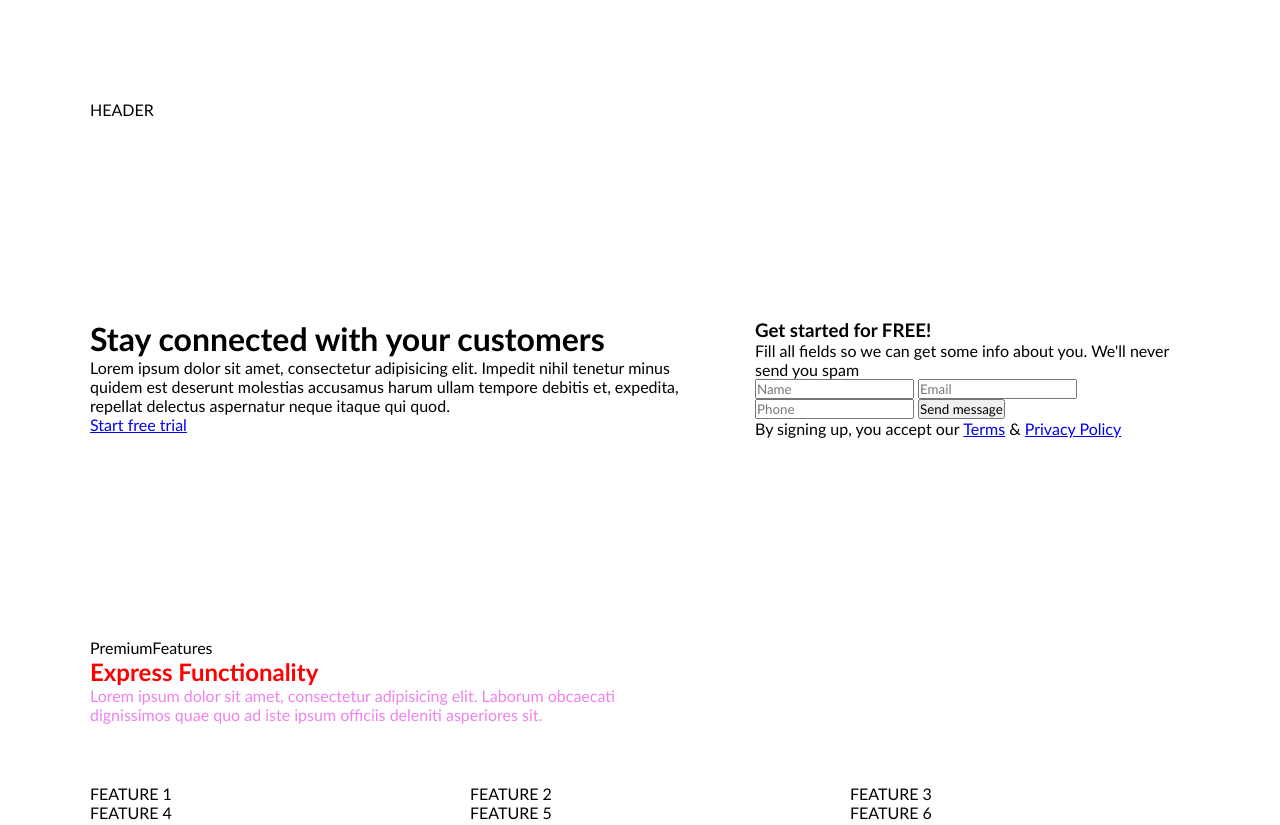
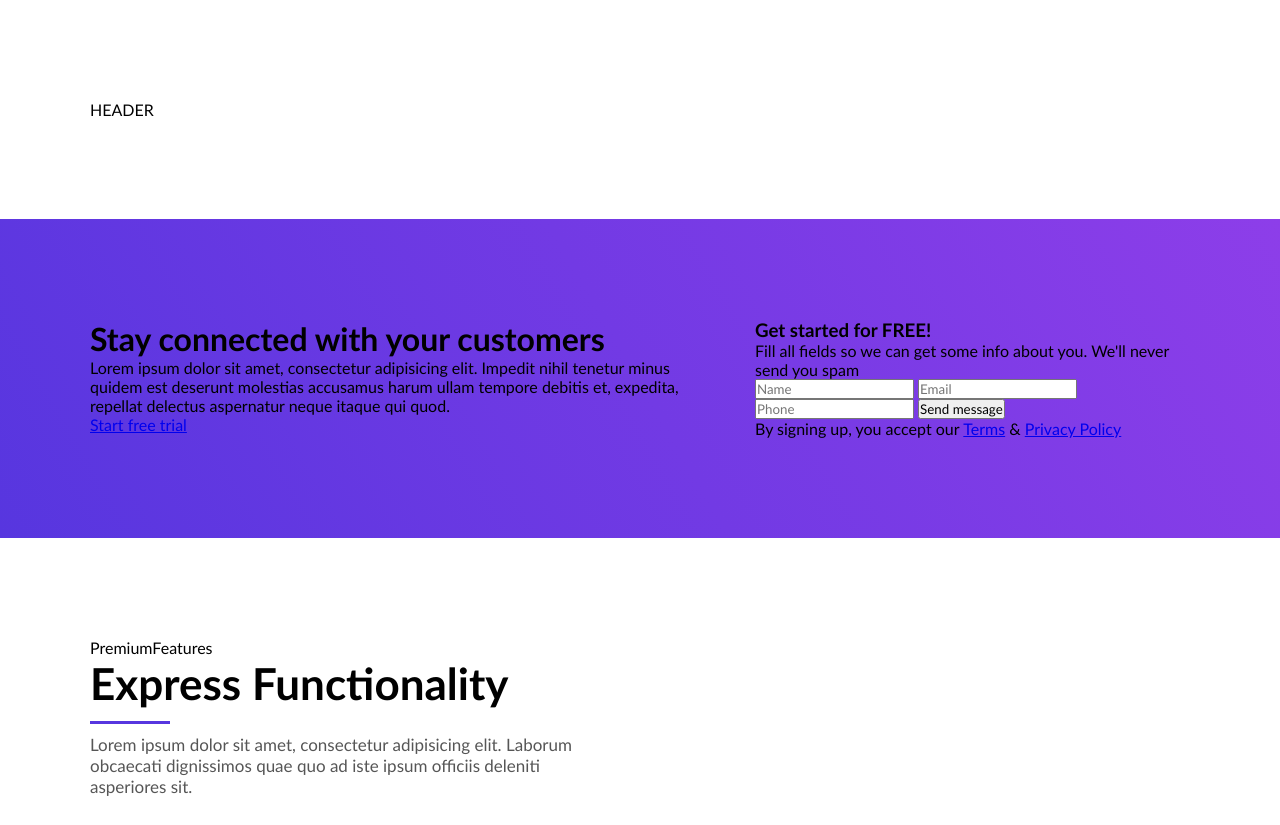
Before and after one commit to front-end-by-rimantas/27-grupe-portfolio, a website: page index.html in a window 1280 px wide. Shown: the top 825 px of the page. Drawn offline with Linux system fonts and the light colour scheme.

Commit message:
Background classes

```diff
--- a/css/base/common.css
+++ b/css/base/common.css
@@ -1,6 +1,56 @@
 .section-title {
-  color: red;
+  margin-bottom: 25px;
+  font-size: 44px;
+  text-align: center;
+  position: relative;
+}
+.section-title::before {
+  content: '';
+  display: inline-block;
+  width: 80px;
+  height: 3px;
+  background-color: var(--color-primary);
+  position: absolute;
+  bottom: -15px;
+  left: 50%;
+  transform: translateX(-50%);
+}
+.section-title.no-line::before {
+  display: none;
 }
 .section-description {
-  color: violet;
+  font-size: 17px;
+  color: var(--color-grey);
+  text-align: center;
 }
+.section-title.left {
+  text-align: left;
+}
+.section-title.left::before {
+  left: 0;
+  transform: translateX(0);
+}
+.section-description.left {
+  text-align: left;
+}
+
+.bg-primary {
+  background-color: var(--color-primary);
+}
+
+.bg-secondary {
+  background-color: var(--color-secondary);
+}
+
+.bg-gradient {
+  background: var(--color-primary);
+  background: linear-gradient(
+    60deg,
+    var(--color-primary) 0%,
+    var(--color-secondary) 100%
+  );
+}
+
+.bg-light {
+  background-color: var(--color-light);
+}
--- a/css/base/variables.css
+++ b/css/base/variables.css
@@ -0,0 +1,7 @@
+:root {
+  --color-primary: #5736df;
+  --color-secondary: #8d3ee9;
+  --color-dark: #000;
+  --color-grey: #565656;
+  --color-light: #f6f9fe;
+}
--- a/index.html
+++ b/index.html
@@ -21,7 +21,7 @@
     <!-- HEADER END -->
 
     <!-- HERO START -->
-    <div class="container">
+    <div class="container bg-gradient">
         <div class="row">
             <div class="col-12 col-md-8 col-lg-7">
                 <h1>Stay connected with your customers</h1>
@@ -46,8 +46,8 @@
         <div class="row">
             <div class="col-12 col-md-9 col-lg-6">
                 <div>PremiumFeatures</div>
-                <h2 class="section-title">Express Functionality</h2>
-                <p class="section-description">Lorem ipsum dolor sit amet, consectetur adipisicing elit. Laborum obcaecati dignissimos quae quo ad iste ipsum officiis deleniti asperiores sit.</p>
+                <h2 class="section-title left">Express Functionality</h2>
+                <p class="section-description left">Lorem ipsum dolor sit amet, consectetur adipisicing elit. Laborum obcaecati dignissimos quae quo ad iste ipsum officiis deleniti asperiores sit.</p>
             </div>
         </div>
         <div class="row">
@@ -77,8 +77,8 @@
     <div class="container">
         <div class="row">
             <div class="col-12 col-lg-6 reverse-lg  forward-xl">
-                <h2 class="section-title">Easily communicate with clients using sApp.</h2>
-                <p class="section-description">Lorem ipsum dolor sit amet, consectetur adipisicing elit. Similique dolor ut iusto vitae autem neque eum ipsam, impedit asperiores vel cumque laborum dicta repellendus inventore voluptatibus et explicabo nobis unde.</p>
+                <h2 class="section-title left no-line">Easily communicate with clients using sApp.</h2>
+                <p class="section-description left">Lorem ipsum dolor sit amet, consectetur adipisicing elit. Similique dolor ut iusto vitae autem neque eum ipsam, impedit asperiores vel cumque laborum dicta repellendus inventore voluptatibus et explicabo nobis unde.</p>
                 <ul>
                     <li>
                         <i class="fa fa-check"></i>
@@ -112,7 +112,7 @@
     <div class="container">
         <div class="row">
             <div class="col-12 col-lg-6">
-                <h2 class="section-title">Make Your Device Manage Everything For You</h2>
+                <h2 class="section-title left no-line">Make Your Device Manage Everything For You</h2>
                 <ul>
                     <li>
                         <i class="fa fa-globe"></i>
@@ -142,7 +142,7 @@
     <div class="container">
         <div class="row">
             <div class="col-12 col-lg-6 ml-lg-3">
-                <h2 class="section-title">How sApp works?</h2>
+                <h2 class="section-title no-line">How sApp works?</h2>
                 <p class="section-description">Lorem ipsum dolor sit amet, consectetur adipisicing elit. Laborum obcaecati dignissimos quae quo ad iste ipsum officiis deleniti asperiores sit.</p>
             </div>
         </div>
```
